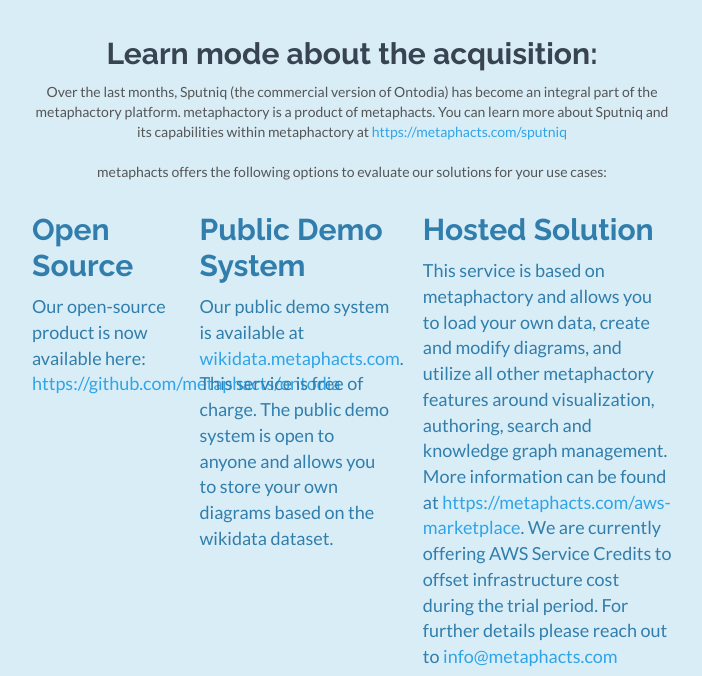
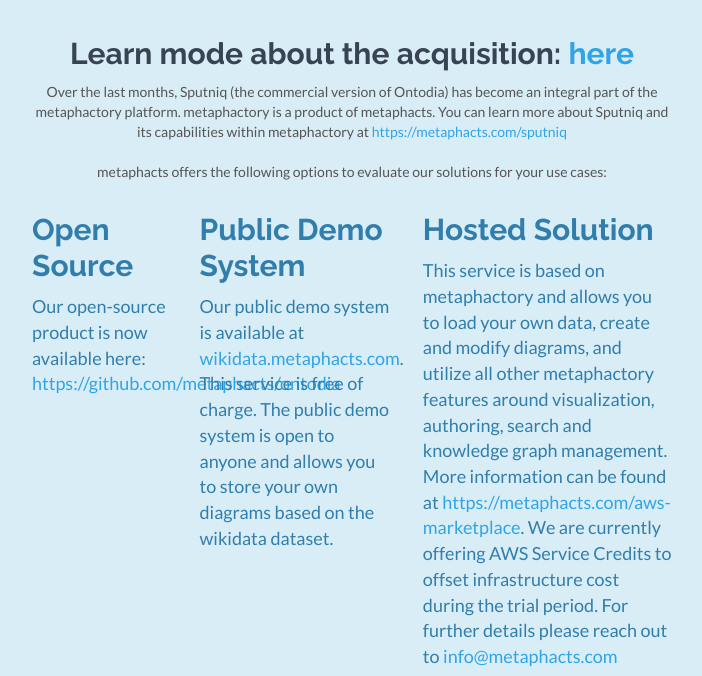
Before and after one commit to ontodia-org/ontodia-org.github.io, a Jekyll site: the page built from index.html, in a window 1280 px wide and 900 px high, scrolled down 728 px, cut to the strip 224-900 px from the top of the window. Shown: the whole strip, without its empty margins (288-990 px from the left). Built offline with Jekyll 4.4.1, drawn with Linux system fonts in a browser that asks for light colours; nearby versions of some CDN libraries; comment, search, counter and statistics services are not loaded.

Commit message:
Update index.html

```diff
--- a/index.html
+++ b/index.html
@@ -9,7 +9,7 @@
     <h1 class="text-center" style="margin-bottom:20px;">Ontodia - a platform for exploration and visualization of graph-based data</h1>
 </div>
 <div class="container-fluid bg-info text-center" style="padding-top:20px;padding-bottom:20px;padding-left:25%; padding-right:25%;">
-    <h2 class="text-center">Learn mode about the acquisition: <LINK TO NEWS ITEM FROM IRINA></h2>
+    <h2 class="text-center">Learn mode about the acquisition: <a href="https://metaphacts.com/news/99-metaphacts-acquires-vismart">here</a></h2>
     <p>Over the last months, Sputniq (the commercial version of Ontodia) has become an integral part of the metaphactory platform. metaphactory is a product of metaphacts.
     You can learn more about Sputniq and its capabilities within metaphactory at <a href="https://metaphacts.com/sputniq">https://metaphacts.com/sputniq</a>
     <br/><br/>metaphacts offers the following options to evaluate our solutions for your use cases:</p>
```
